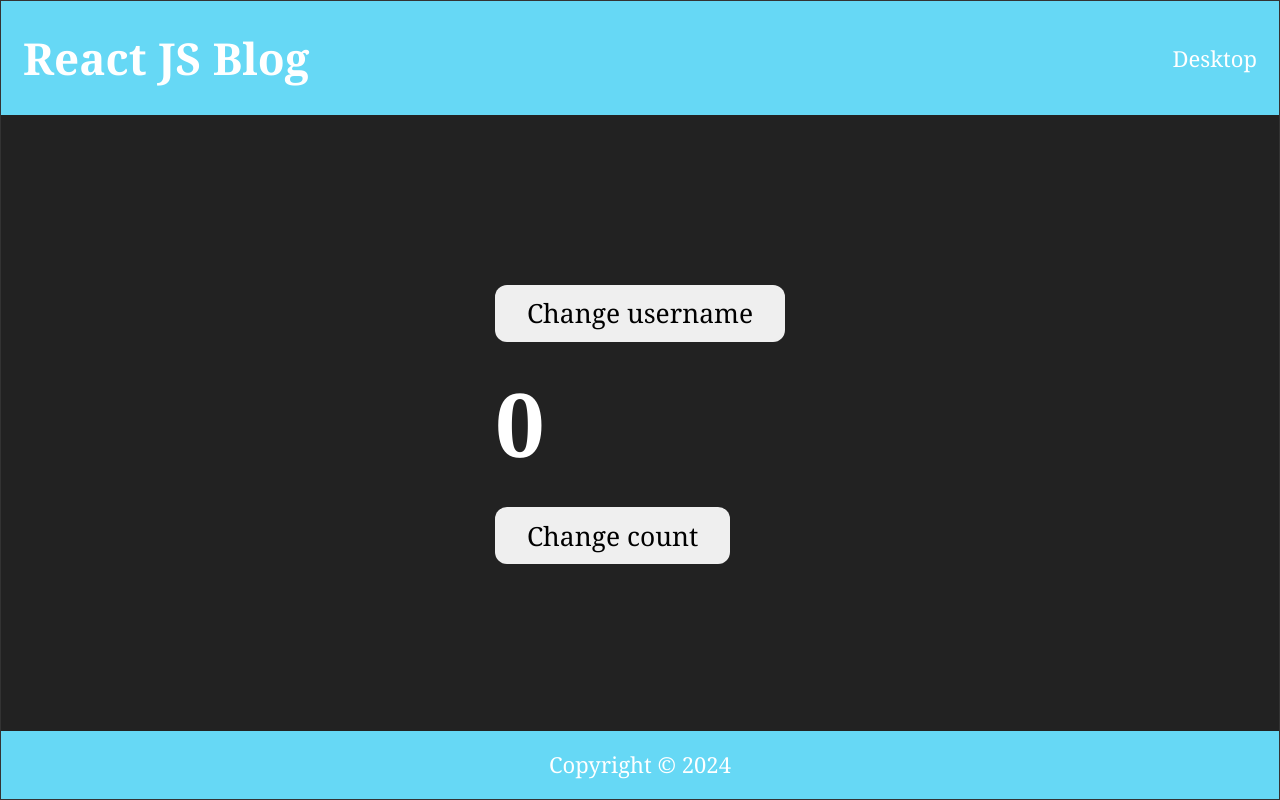
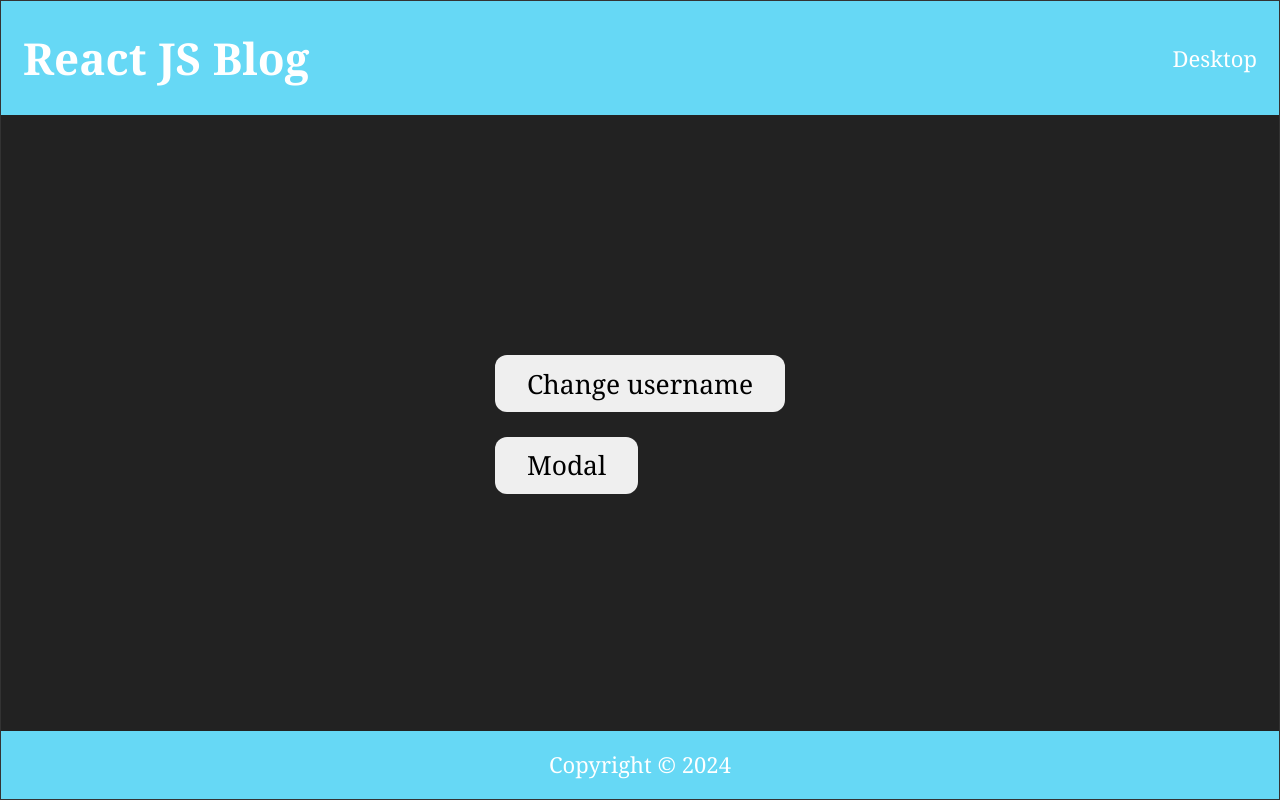
Before and after one commit to Jogata/SoftUni-React-Project, a React (Vite) app in the folder client/: page / in a window 1280 px wide. Built offline with nearby package versions, Linux system fonts and the light colour scheme; a web font is replaced by a local one.

Commit message:
use context - exercise

```diff
--- a/client/src/App.jsx
+++ b/client/src/App.jsx
@@ -494,44 +494,29 @@ function useFetch(url) {
 const baseURL = "http://localhost:3030/jsonstore/blog/"
 // ============================================================
 
-const UserContext = createContext(null);
+const ProfileContext = createContext(null);
 
-function UserContextProvider({children}) {
-  const [userInfo, setUserInfo] = useState(null);
-  const [isAuth, setIsAuth] = useState(null);
-  const [count, setCount] = useState(0);
-
-  function login() {
-    fetch("/login")
-    .then(res => {
-      setIsAuth(true);
-      setUserInfo(res.user);
-    })
-  }
-
-  function logout() {
-    fetch("/logout")
-    .then(res => {
-      setIsAuth(false);
-      setUserInfo(null);
-    })
-  }
+function ProfileContextProvider({children}) {
+  const [userProfileInfo, setUserProfileInfo] = useState(null);
+  const [isOpenUpdateModal, setIsOpenUpdateModal] = useState(false);
+  const [listOfFriends, setListOfFriends] = useState([]);
+  const [newProfileInfo, setNewProfileInfo] = useState(userProfileInfo);
 
   const value = {
-    count,
-    setCount,
-    userInfo,
-    setUserInfo,
-    isAuth,
-    setIsAuth,
-    login,
-    logout
+    userProfileInfo,
+    setUserProfileInfo,
+    isOpenUpdateModal,
+    setIsOpenUpdateModal,
+    listOfFriends,
+    setListOfFriends,
+    newProfileInfo,
+    setNewProfileInfo
   }
 
   return (
-    <UserContext.Provider value={value}>
+    <ProfileContext.Provider value={value}>
       {children}
-    </UserContext.Provider>
+    </ProfileContext.Provider>
   )
 
 }
@@ -545,19 +530,20 @@ function Parent() {
   })
 
   return (
-    <UserContextProvider>
+    <ProfileContextProvider>
       <div>
         <Child1 />
         <Child2 />
         <Child3 />
         <Child4 />
+        <Child5 />
       </div>
-    </UserContextProvider>
+    </ProfileContextProvider>
   )
 }
 
 function Child1() {
-  const { userInfo } = useContext(UserContext);
+  const { userProfileInfo } = useContext(ProfileContext);
 
   useEffect(() => {
     console.log("Child1");
@@ -565,13 +551,13 @@ function Child1() {
 
   return (
     // <div>
-      <h1>{userInfo}</h1>
+      <h1>{userProfileInfo}</h1>
     // </div>
   )
 }
 
 function Child2() {
-  const { setUserInfo } = useContext(UserContext);
+  const { setUserProfileInfo } = useContext(ProfileContext);
 
   useEffect(() => {
     console.log("Child2");
@@ -580,7 +566,7 @@ function Child2() {
   return (
     // <div>
       <button
-        onClick={() => setUserInfo("New user")}
+        onClick={() => setUserProfileInfo("New user")}
       >
         Change username
       </button>
@@ -589,7 +575,7 @@ function Child2() {
 }
 
 function Child3() {
-  const { count } = useContext(UserContext);
+  const { listOfFriends } = useContext(ProfileContext);
 
   useEffect(() => {
     console.log("Child3");
@@ -597,13 +583,13 @@ function Child3() {
 
   return (
     // <div>
-      <h1>{count}</h1>
+      <h1>{listOfFriends}</h1>
     // </div>
   )
 }
 
 function Child4() {
-  const { setCount } = useContext(UserContext);
+  const { isOpenUpdateModal } = useContext(ProfileContext);
 
   useEffect(() => {
     console.log("Child4");
@@ -611,12 +597,28 @@ function Child4() {
 
   return (
     // <div>
+      <h1>
+        {isOpenUpdateModal ? "Modal is open" : ""}
+      </h1>
+    // </div>
+  )
+}
+
+function Child5() {
+  const { setIsOpenUpdateModal } = useContext(ProfileContext);
+
+  useEffect(() => {
+    console.log("Child5");
+  })
+
+  return (
+    // <div>
       <button
         onClick={() => {
-          setCount(c => c + 1);
+          setIsOpenUpdateModal(b => !b);
         }}
       >
-        Change count
+        Modal
       </button>
     // </div>
   )
```
